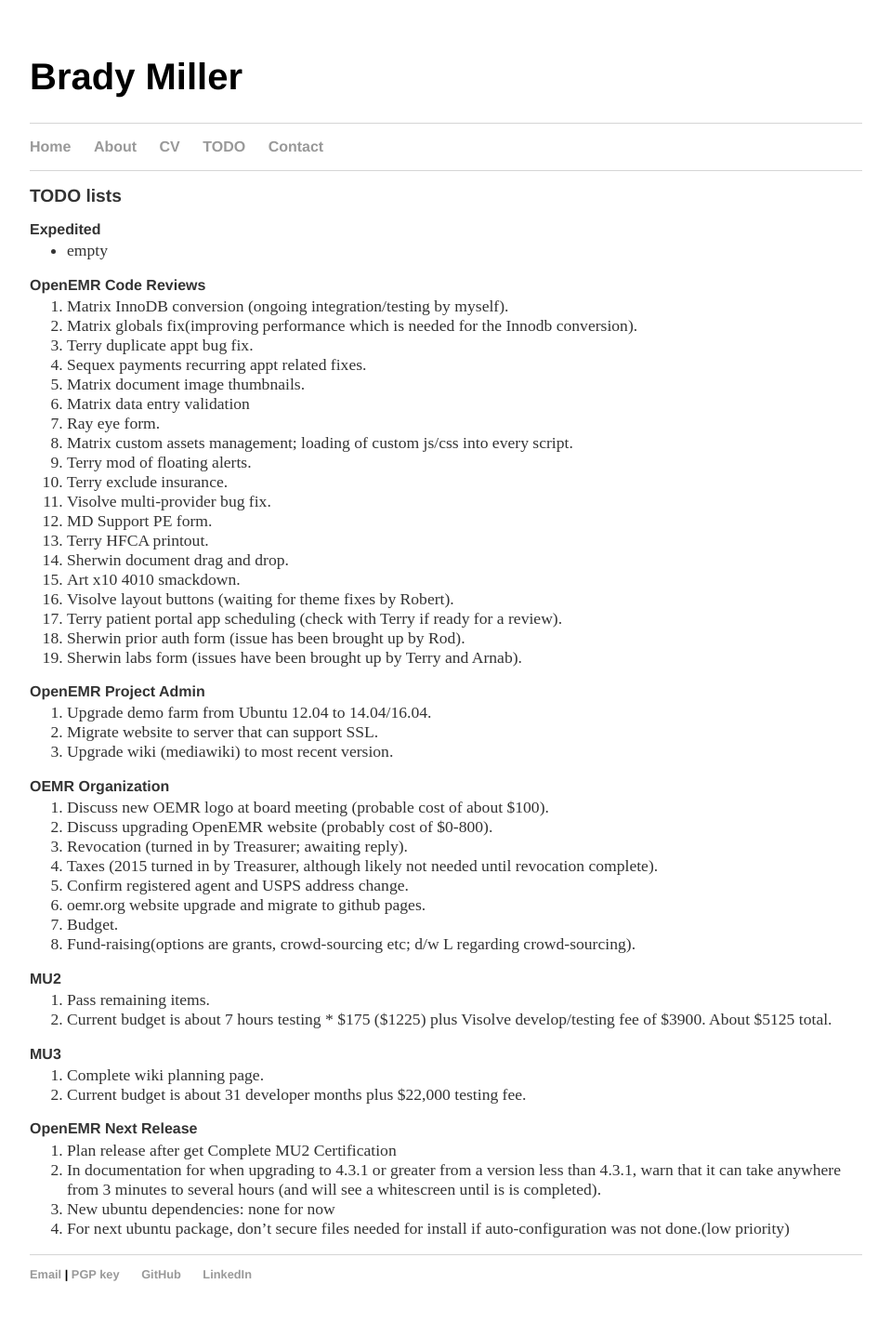
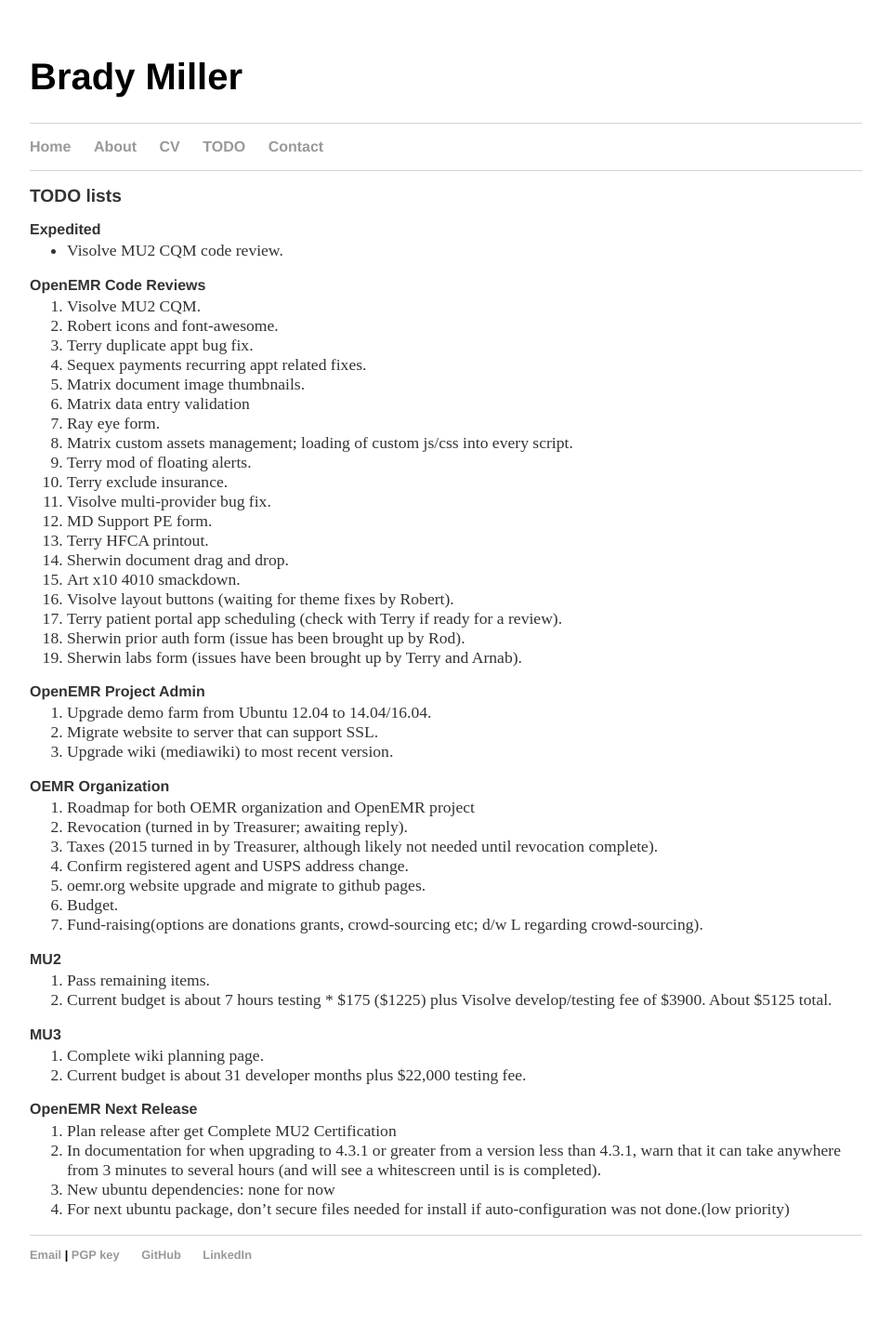
Before and after one commit to bradymiller/bradymiller.github.io, a Jekyll site: the page built from todo/index.md, in a window 1280 px wide. Shown: the whole page at 93% size, without its empty margins (160-1119 px from the left). Built offline with Jekyll 4.4.1, drawn with Linux system fonts in a browser that asks for light colours; after the commit the page ends 1417 px from its top, so only the background shows below that.

Commit message:
Update todo list

```diff
--- a/todo/index.md
+++ b/todo/index.md
@@ -4,11 +4,11 @@
 ## TODO lists
 
 ### Expedited
-* empty
+* Visolve MU2 CQM code review.
 
 ### OpenEMR Code Reviews
-1. Matrix InnoDB conversion (ongoing integration/testing by myself).
-1. Matrix globals fix(improving performance which is needed for the Innodb conversion).
+1. Visolve MU2 CQM.
+1. Robert icons and font-awesome.
 1. Terry duplicate appt bug fix.
 1. Sequex payments recurring appt related fixes.
 1. Matrix document image thumbnails.
@@ -33,14 +33,13 @@
 1. Upgrade wiki (mediawiki) to most recent version.
 
 ### OEMR Organization
-1. Discuss new OEMR logo at board meeting (probable cost of about $100).
-1. Discuss upgrading OpenEMR website (probably cost of $0-800).
+1. Roadmap for both OEMR organization and OpenEMR project
 1. Revocation (turned in by Treasurer; awaiting reply).
 1. Taxes (2015 turned in by Treasurer, although likely not needed until revocation complete).
 1. Confirm registered agent and USPS address change.
 1. oemr.org website upgrade and migrate to github pages.
 1. Budget.
-1. Fund-raising(options are grants, crowd-sourcing etc; d/w L regarding crowd-sourcing).
+1. Fund-raising(options are donations grants, crowd-sourcing etc; d/w L regarding crowd-sourcing).
 
 ### MU2
 1. Pass remaining items.
```
